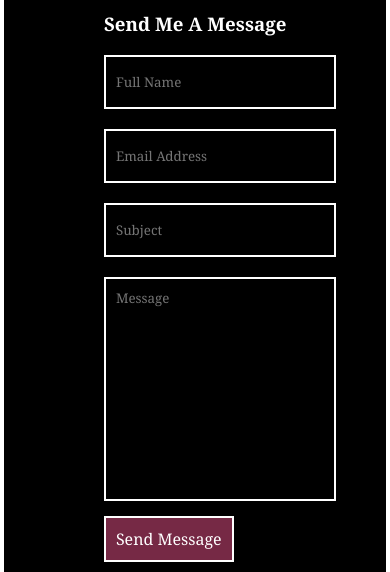
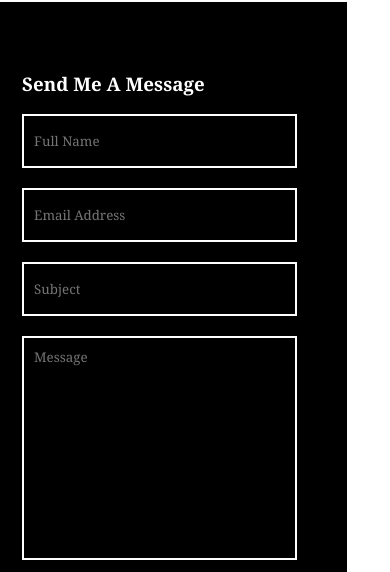
Before and after one commit to ATTAS05/Portfolio-website, a plain HTML site: page index.html in a window 390 px wide. Shown: the part 5536-6108 px from the top of the page. Drawn offline with nearby package versions, Linux system fonts and the light colour scheme.

Commit message:
project update

```diff
--- a/index.html
+++ b/index.html
@@ -78,7 +78,7 @@
             data-aos-duration="1000"></div>
 
         <div class="skills">
-            <h1 class="about" data-aos="fade-right"
+            <h1 class="about" data-aos="fade-down"
             data-aos-duration="1000">
                 About Me
         </h1>
@@ -86,7 +86,7 @@
             <ul >
             <li data-aos="fade-up"
             data-aos-duration="1000">I am equipped with a little Frontend development skills which has helped in the development of few projects and tasks.</li>
-            <li data-aos="zoom-in-left"
+            <li data-aos="zoom-in-down"
             data-aos-duration="1000">Passionate about creating Web Pages with UI/UX User Interface. I have weeks of experience and I anticipate clients.</li>
             <li data-aos="fade-up"
             data-aos-duration="1000"><b>My Skills Are:</b> HTML, CSS, JavaScript</li>
@@ -160,7 +160,7 @@
             </p>
             <p id="con">I will need your Name and Email Address but you won't receive anything other than your reply.</p>
         </div>
-        <form>
+        <div class="form">
             <h3 data-aos="fade-right"
             data-aos-duration="1000" >Send Me A Message</h3>
             <div class="send">
@@ -186,8 +186,8 @@
     ><img src="./projectimages/gmail3.webp" width="20px" ></buttton>
                 </a>
             </span>
-            <P>&copy; All Rights Reserved by ATTAS</P>
-        </form>
+            <p id="con">&copy; All Rights Reserved by ATTAS</P>
+        </div>
     </section>
     <button onclick="topFunction()" id="myBtn" title="Go to top" scroll-behavior="smooth">^</button>
 
--- a/style.css
+++ b/style.css
@@ -310,12 +310,13 @@ input{
     padding-top: 30px;
 }
 
-form{
+.form{
     position: absolute;
     background-color: black;
     padding: 50px 50px 50px 100px;
     width: 40%;
     right: 8%;
+    height: 105vh;
 }
 h3{
     color: white;
@@ -351,7 +352,7 @@ h3{
     display: none;
     position: fixed;
     bottom: 70px;
-    right: 0;
+    right: 20px;
     z-index: 99;
     font-size: 20px;
     border: 2px solid;
@@ -388,9 +389,7 @@ html{
     .contact-me{
         left: 0;
     }
-    form{
-        right: 0;
-    }
+
 
 }
 
@@ -434,15 +433,27 @@ html{
         color: #ECD1DC;
         margin-left: 10px;
       }
+    .contact{
+        background: none;
+    }
+    .contact-me{
+        display: none;
+    }
+
 }
 @media(max-width: 1000px){
     .contact-me{
-        display: none;
+        margin-left: -9%;
+        width: 200px;
     }
-    form{
-        left: 1%;
-        right: 1%;
-        width: auto;
+    .form{
+        right: 11%;
+        max-width: 750px;
+        min-width: 275px;
+    }
+
+    .contact{
+        background: none;
     }
     .topnav{
         display: block;
@@ -476,9 +487,13 @@ html{
         padding-left: 0;
         height: auto;
     }
-    form{
-        height: 100vh;
+    .form{
+        height: auto;
         margin-top: 50px;
+        width: 275px;
+    }
+    .contact{
+        background: none;
     }
     #scroll-container{
         margin-top: 10px;
@@ -490,4 +505,5 @@ html{
         color: #ECD1DC;
         margin-left: 10px;
       }
+
 }
```
